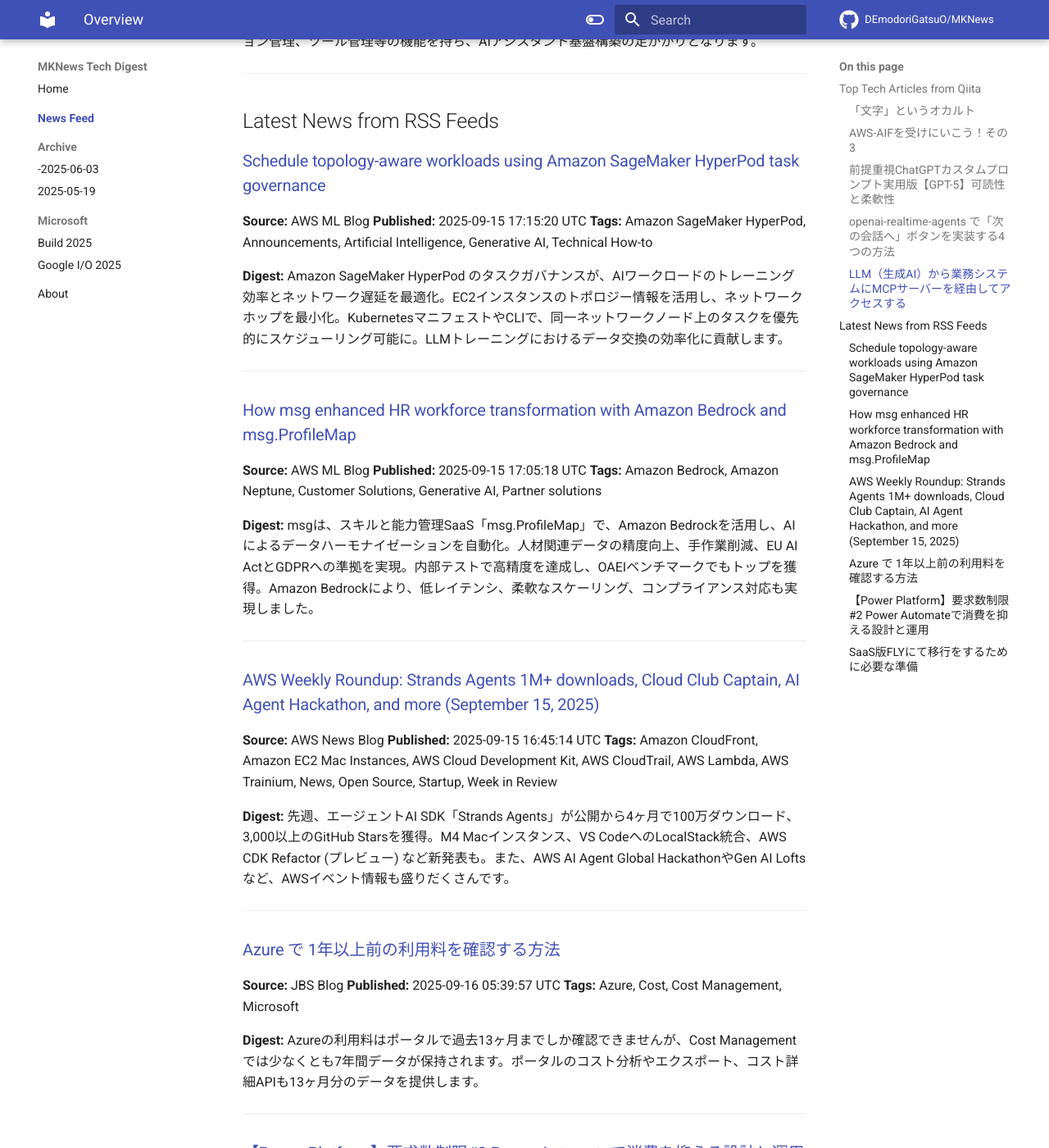
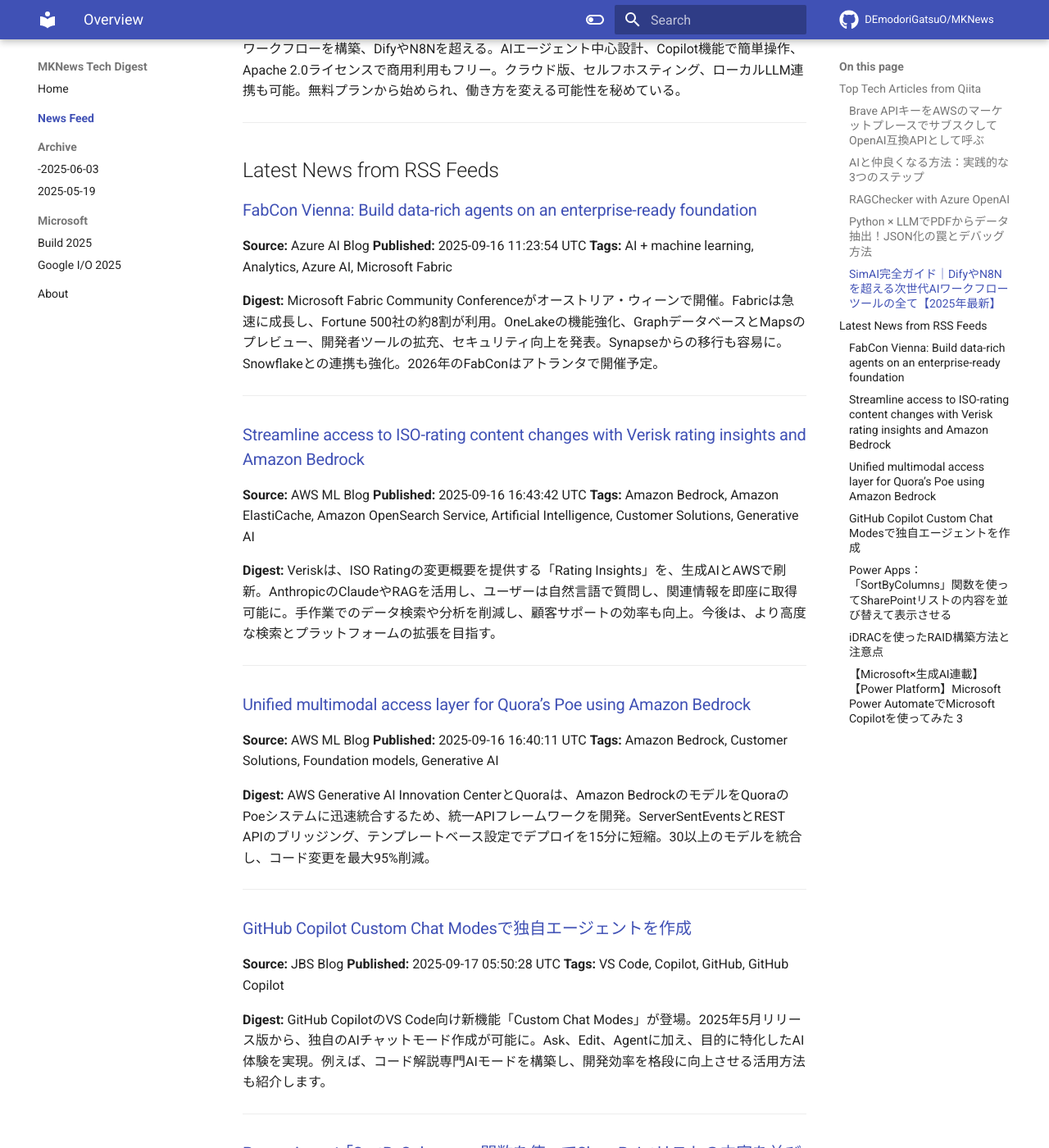
Before and after one commit to DEmodoriGatsuO/MKNews, an MkDocs documentation site: the page built from docs/news/index.md, in a window 1280 px wide and 1400 px high, scrolled down 1374 px. Shown: the whole window at 82% size. Built offline with MkDocs 1.6.1 and Material for MkDocs 9.7.7, drawn with Linux system fonts in a browser that asks for light colours; comment, search, counter and statistics services are not loaded; some of the changed text lies outside the part shown.

Commit message:
Automated AI Tech Digest - 2025-09-17

```diff
--- a/docs/news/index.md
+++ b/docs/news/index.md
@@ -1,118 +1,128 @@
-# AI Tech Trends Digest (2025-09-16)
+# AI Tech Trends Digest (2025-09-17)
 
 
 ## Top Tech Articles from Qiita
 
 
-### [「文字」というオカルト](https://qiita.com/makotosaekit/items/9c53cf233f5a835b498f)
-**Published:** 2025-09-15 09:18:50 UTC
-**Likes:** 9
-**Tags:** AI, プロンプト, 思考法, ChatGPT, LLM
+### [Brave APIキーをAWSのマーケットプレースでサブスクしてOpenAI互換APIとして呼ぶ](https://qiita.com/moritalous/items/36b1d32c5e208e394d3d)
+**Published:** 2025-09-16 09:30:20 UTC
+**Likes:** 3
+**Tags:** AWS, OpenAI, マーケットプレイス, brave
 
 **Digest:**
-国学と民俗学を背景に、現代ビジネスで軽視されがちな「文字」の持つ「オカルト」な力に注目。フォントの情緒的価値や、文法の非合理性、AIの確率的推論が人間の「分かったつもり」を映す鏡であると論じる。AIを自己を疑う合理的な道具として活用する視点を提示。
+プライバシー重視のブラウザBraveが提供するBrave SearchのAPIについて。無料を含む13プランがあり、AWSマーケットプレイス経由でも購入可能。Data for AIのProプランは、OpenAI互換のSummarizer Search APIを利用でき、OpenAIライクなコードで検索が可能。Amazon Bedrock AgentCoreについての詳細な情報も得られるなど、活用範囲が広がります。
 
 ---
 
-### [AWS-AIFを受けにいこう！その3](https://qiita.com/gozengoji/items/e6f33e81111e4227262f)
-**Published:** 2025-09-15 16:12:09 UTC
+### [AIと仲良くなる方法：実践的な3つのステップ](https://qiita.com/s-age/items/5fe8b0aa457a2396c0fb)
+**Published:** 2025-09-16 09:13:55 UTC
 **Likes:** 1
-**Tags:** AWS, AI, LLM, AIF-C01
+**Tags:** AI, LLM
 
 **Digest:**
-AIF学習内容の整理として、モデル選定基準、推論パラメータ、関連技術、プロンプト設計、プロンプト攻撃対策について解説。**ファウンデーションモデル**の応用、**RAG**や**ベクトルDB**の重要性、**責任あるAI**の原則、**AWS共有責任モデル**、**IAM**や**暗号化**などのセキュリティ対策、データライフサイクル管理など、広範囲な内容を網羅しています。無事試験にも合格！
+AI活用はツールに偏りがちでLLMへの理解が不足していると指摘。まずは触り、次にCLI操作など明確なタスクをAIに任せ指示の出し方を習得、ルールやロジックの実装に挑戦しAIの思考を理解することが重要。**観察、分析、言語化**の繰り返しでLLMの特性を掴み、ツールの強み弱みを予測できる人材を目指すべきです。
 
 ---
 
-### [前提重視ChatGPTカスタムプロンプト実用版【GPT-5】可読性と柔軟性](https://qiita.com/ceedarr/items/a3f6ec77effd587b702c)
-**Published:** 2025-09-15 14:46:08 UTC
-**Likes:** 1
-**Tags:** ChatGPT, LLM, プロンプトエンジニアリング, GPTs, カスタム指示
+### [RAGChecker with Azure OpenAI](https://qiita.com/suzookita/items/0ab6a8a99211a32dc605)
+**Published:** 2025-09-17 05:53:02 UTC
+**Likes:** 0
+**Tags:** rag, LLM, AzureOpenAI, litellm, ragchecker
 
 **Digest:**
-「私のChatGPTカスタムプロンプト」の改善版として、問題点だったAIの柔軟性とプロンプトの可読性を向上させました。具体的には、初回回答での0章（問題定義）の安定化と、冗長な記述の抑制を図りました。料理相談や用語解説の会話例を示し、より使いやすく改善されたプロンプトの利用を促しています。
+RAGCheckerでAzure OpenAIを利用する方法の備忘録。**LiteLLM**を用いてAzure OpenAIのモデルを呼び出すため、`azure/`プレフィックスとデプロイ名を指定。`AZURE_API_KEY`、`AZURE_API_BASE`、`AZURE_API_VERSION`を環境変数かコード内で設定。RAGCheckerとLiteLLMをインストールし、Python SDKで評価を実行。JSONファイルからの読み込みも可能。
 
 ---
 
-### [openai-realtime-agents で「次の会話へ」ボタンを実装する4つの方法](https://qiita.com/hoshianaaa/items/bb6ea5f33aec1bd3fa02)
-**Published:** 2025-09-16 03:38:24 UTC
+### [Python × LLMでPDFからデータ抽出！JSON化の罠とデバッグ方法](https://qiita.com/maskot1977/items/6c5dc0dbcda5032e78f0)
+**Published:** 2025-09-17 05:30:01 UTC
 **Likes:** 0
-**Tags:** OpenAI
+**Tags:** Python, PDF, JSON, ChatGPT, LLM
 
 **Digest:**
-OpenAI Realtime APIのデモ（openai-realtime-agents）で「次の会話へ」ボタンを実装する方法を解説。**URLクエリによる再接続（A）が最短で、session.update（B）で高速切替も可能**。本番では会話ID永続化（D）が推奨。**UX、実装コスト、拡張性、ランニングコストなどを5段階評価**し、目的に合わせた最適な実装方法を提案。
+LangChainとAzure OpenAIを用いたPDF解析で、`"Missing some input keys"`エラーを解決。原因はPromptTemplateの`input_variables`設定ミスで、`["context", "question"]` に修正。`safe_invoke`はシンプルに`qa_chain.invoke({"query": prompt_text})`に。修正後のコードを提示し、df.head()表示後の列名正規化に進む。
 
 ---
 
-### [LLM（生成AI）から業務システムにMCPサーバーを経由してアクセスする](https://qiita.com/miyakiyo/items/992e848291e5dfdef3a1)
-**Published:** 2025-09-16 01:24:22 UTC
+### [SimAI完全ガイド｜DifyやN8Nを超える次世代AIワークフローツールの全て【2025年最新】](https://qiita.com/k_nabe/items/35b492af2d9e5ca6afb0)
+**Published:** 2025-09-17 01:50:15 UTC
 **Likes:** 0
-**Tags:** MCP, 生成AI, LLM, AIエージェント
+**Tags:** API, 技術調査, 業務自動化, プロンプトエンジニアリング, Claude
 
 **Digest:**
-LLM（生成AI）から業務システムへの安全なアクセスを実現するため、Model Context Protocol (MCP)サーバーを介したアプローチを解説。MCPは、LLMと社内システム間の連携を標準化し、情報取得だけでなく、将来的にはデータ登録・更新も可能に。具体的には、PDF請求書からの情報抽出や、売上データからのグラフ生成などを実現。MCPは、セキュリティ、セッション管理、ツール管理等の機能を持ち、AIアシスタント基盤構築の足がかりとなります。
+AIがワークフローを自動化する新ツール「SimAI」が登場。日本語で指示するだけでAIがワークフローを構築、DifyやN8Nを超える。AIエージェント中心設計、Copilot機能で簡単操作、Apache 2.0ライセンスで商用利用もフリー。クラウド版、セルフホスティング、ローカルLLM連携も可能。無料プランから始められ、働き方を変える可能性を秘めている。
 
 ---
 
 ## Latest News from RSS Feeds
 
 
-### [Schedule topology-aware workloads using Amazon SageMaker HyperPod task governance](https://aws.amazon.com/blogs/machine-learning/schedule-topology-aware-workloads-using-amazon-sagemaker-hyperpod-task-governance/)
-**Source:** AWS ML Blog
-**Published:** 2025-09-15 17:15:20 UTC
-**Tags:** Amazon SageMaker HyperPod, Announcements, Artificial Intelligence, Generative AI, Technical How-to
+### [FabCon Vienna: Build data-rich agents on an enterprise-ready foundation](https://www.microsoft.com/en-us/microsoft-fabric/blog/2025/09/16/fabcon-vienna-build-data-rich-agents-on-an-enterprise-ready-foundation)
+**Source:** Azure AI Blog
+**Published:** 2025-09-16 11:23:54 UTC
+**Tags:** AI + machine learning, Analytics, Azure AI, Microsoft Fabric
 
 **Digest:**
-Amazon SageMaker HyperPod のタスクガバナンスが、AIワークロードのトレーニング効率とネットワーク遅延を最適化。EC2インスタンスのトポロジー情報を活用し、ネットワークホップを最小化。KubernetesマニフェストやCLIで、同一ネットワークノード上のタスクを優先的にスケジューリング可能に。LLMトレーニングにおけるデータ交換の効率化に貢献します。
+Microsoft Fabric Community Conferenceがオーストリア・ウィーンで開催。Fabricは急速に成長し、Fortune 500社の約8割が利用。OneLakeの機能強化、GraphデータベースとMapsのプレビュー、開発者ツールの拡充、セキュリティ向上を発表。Synapseからの移行も容易に。Snowflakeとの連携も強化。2026年のFabConはアトランタで開催予定。
 
 ---
 
-### [How msg enhanced HR workforce transformation with Amazon Bedrock and msg.ProfileMap](https://aws.amazon.com/blogs/machine-learning/how-msg-enhanced-hr-workforce-transformation-with-amazon-bedrock-and-msg-profilemap/)
+### [Streamline access to ISO-rating content changes with Verisk rating insights and Amazon Bedrock](https://aws.amazon.com/blogs/machine-learning/streamline-access-to-iso-rating-content-changes-with-verisk-rating-insights-and-amazon-bedrock/)
 **Source:** AWS ML Blog
-**Published:** 2025-09-15 17:05:18 UTC
-**Tags:** Amazon Bedrock, Amazon Neptune, Customer Solutions, Generative AI, Partner solutions
+**Published:** 2025-09-16 16:43:42 UTC
+**Tags:** Amazon Bedrock, Amazon ElastiCache, Amazon OpenSearch Service, Artificial Intelligence, Customer Solutions, Generative AI
 
 **Digest:**
-msgは、スキルと能力管理SaaS「msg.ProfileMap」で、Amazon Bedrockを活用し、AIによるデータハーモナイゼーションを自動化。人材関連データの精度向上、手作業削減、EU AI ActとGDPRへの準拠を実現。内部テストで高精度を達成し、OAEIベンチマークでもトップを獲得。Amazon Bedrockにより、低レイテンシ、柔軟なスケーリング、コンプライアンス対応も実現しました。
+Veriskは、ISO Ratingの変更概要を提供する「Rating Insights」を、生成AIとAWSで刷新。AnthropicのClaudeやRAGを活用し、ユーザーは自然言語で質問し、関連情報を即座に取得可能に。手作業でのデータ検索や分析を削減し、顧客サポートの効率も向上。今後は、より高度な検索とプラットフォームの拡張を目指す。
 
 ---
 
-### [AWS Weekly Roundup: Strands Agents 1M+ downloads, Cloud Club Captain, AI Agent Hackathon, and more (September 15, 2025)](https://aws.amazon.com/blogs/aws/aws-weekly-roundup-strands-agents-1m-downloads-cloud-club-captain-ai-agent-hackathon-and-more-september-15-2025/)
-**Source:** AWS News Blog
-**Published:** 2025-09-15 16:45:14 UTC
-**Tags:** Amazon CloudFront, Amazon EC2 Mac Instances, AWS Cloud Development Kit, AWS CloudTrail, AWS Lambda, AWS Trainium, News, Open Source, Startup, Week in Review
+### [Unified multimodal access layer for Quora’s Poe using Amazon Bedrock](https://aws.amazon.com/blogs/machine-learning/unified-multimodal-access-layer-for-quoras-poe-using-amazon-bedrock/)
+**Source:** AWS ML Blog
+**Published:** 2025-09-16 16:40:11 UTC
+**Tags:** Amazon Bedrock, Customer Solutions, Foundation models, Generative AI
 
 **Digest:**
-先週、エージェントAI SDK「Strands Agents」が公開から4ヶ月で100万ダウンロード、3,000以上のGitHub Starsを獲得。M4 Macインスタンス、VS CodeへのLocalStack統合、AWS CDK Refactor (プレビュー) など新発表も。また、AWS AI Agent Global HackathonやGen AI Loftsなど、AWSイベント情報も盛りだくさんです。
+AWS Generative AI Innovation CenterとQuoraは、Amazon BedrockのモデルをQuoraのPoeシステムに迅速統合するため、統一APIフレームワークを開発。ServerSentEventsとREST APIのブリッジング、テンプレートベース設定でデプロイを15分に短縮。30以上のモデルを統合し、コード変更を最大95%削減。
 
 ---
 
-### [Azure で 1年以上前の利用料を確認する方法](https://blog.jbs.co.jp/entry/2025/09/16/143957)
+### [GitHub Copilot Custom Chat Modesで独自エージェントを作成](https://blog.jbs.co.jp/entry/2025/09/17/145028)
 **Source:** JBS Blog
-**Published:** 2025-09-16 05:39:57 UTC
-**Tags:** Azure, Cost, Cost Management, Microsoft
+**Published:** 2025-09-17 05:50:28 UTC
+**Tags:** VS Code, Copilot, GitHub, GitHub Copilot
 
 **Digest:**
-Azureの利用料はポータルで過去13ヶ月までしか確認できませんが、Cost Managementでは少なくとも7年間データが保持されます。ポータルのコスト分析やエクスポート、コスト詳細APIも13ヶ月分のデータを提供します。
+GitHub CopilotのVS Code向け新機能「Custom Chat Modes」が登場。2025年5月リリース版から、独自のAIチャットモード作成が可能に。Ask、Edit、Agentに加え、目的に特化したAI体験を実現。例えば、コード解説専門AIモードを構築し、開発効率を格段に向上させる活用方法も紹介します。
 
 ---
 
-### [【Power Platform】要求数制限#2 Power Automateで消費を抑える設計と運用](https://blog.jbs.co.jp/entry/2025/09/16/112049)
+### [Power Apps：「SortByColumns」関数を使ってSharePointリストの内容を並び替えて表示させる](https://blog.jbs.co.jp/entry/2025/09/17/130733)
 **Source:** JBS Blog
-**Published:** 2025-09-16 02:20:49 UTC
-**Tags:** Microsoft 365, Power Platform, Power Automate, Live Support
+**Published:** 2025-09-17 04:07:33 UTC
+**Tags:** PowerPlatfirm, Power Apps, 初心者向け
 
 **Digest:**
-Power Platformの要求数制限対策として、Power Automateの効率的な運用方法を解説。トリガーの最適化、アクションの削減、並列処理の活用など、具体的な削減テクニックを紹介し、Power Automateのパフォーマンス向上と要求数の抑制を実現します。
+Power AppsでSharePointリストを昇順・降順に並び替える方法を紹介。**SortByColumns関数**を使用し、リスト内の特定の列を基準に並べ替えられます。これにより、SharePointリストの表示を**昇順**または**降順**に簡単に設定し、データの見やすさを向上させることが可能です。
 
 ---
 
-### [SaaS版FLYにて移行をするために必要な準備](https://blog.jbs.co.jp/entry/2025/09/16/101534)
+### [iDRACを使ったRAID構築方法と注意点](https://blog.jbs.co.jp/entry/2025/09/17/110740)
 **Source:** JBS Blog
-**Published:** 2025-09-16 01:15:34 UTC
-**Tags:** FLYSaaS, FLY
+**Published:** 2025-09-17 02:07:40 UTC
+**Tags:** iDRAC, Windows Server, Tech
 
 **Digest:**
-FLY移行に必要な準備をまとめた記事です。具体的な内容は不明ですが、FLYへのスムーズな移行を目指し、事前の計画や必要な手続き、環境整備など、様々な準備について解説していると推測されます。移行を成功させるための重要な情報が網羅されているでしょう。
+iDRACでRAIDを構築する方法を解説。RAID設定はiDRAC Web UIから行い、仮想ディスク作成でRAIDレベル、ディスク選択、名前などを指定します。構築には時間が必要で、再起動も伴います。構築後の確認も忘れずに。手順と注意点をまとめた情報です。
 
 ---
+
+### [【Microsoft×生成AI連載】【Power Platform】Microsoft Power AutomateでMicrosoft Copilotを使ってみた 3](https://blog.jbs.co.jp/entry/2025/09/17/090047)
+**Source:** JBS Blog
+**Published:** 2025-09-17 00:00:47 UTC
+**Tags:** Copilot, Microsoft Copilot, Microsoft 365 Copilot, 生成AI, Microsoft×生成AI連載, Power Automate
+
+**Digest:**
+Power AutomateのCopilot機能を使ったフロー作成を試します。前回紹介した多様なCopilot機能を活用し、フローを構築します。Power AutomateとCopilotの連携により、より効率的な自動化フローの作成が期待できます。
+
+---
```
